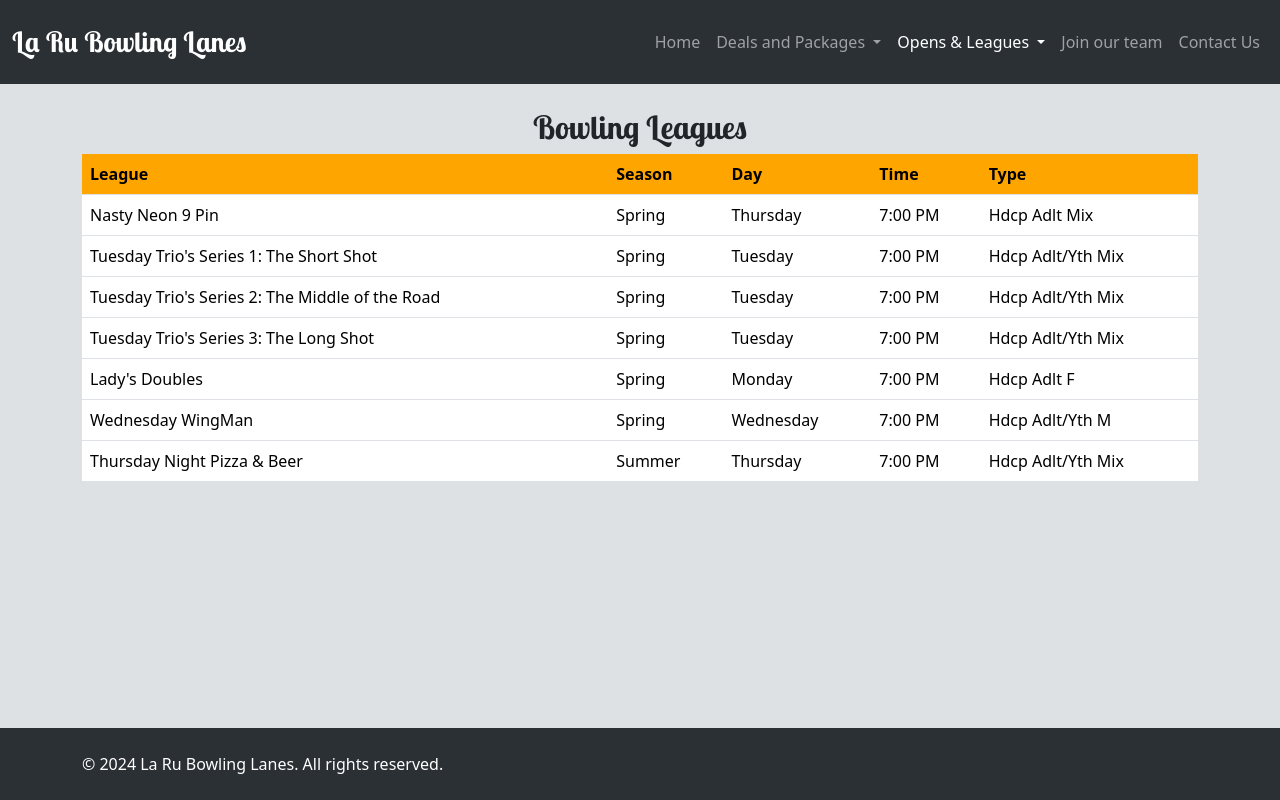
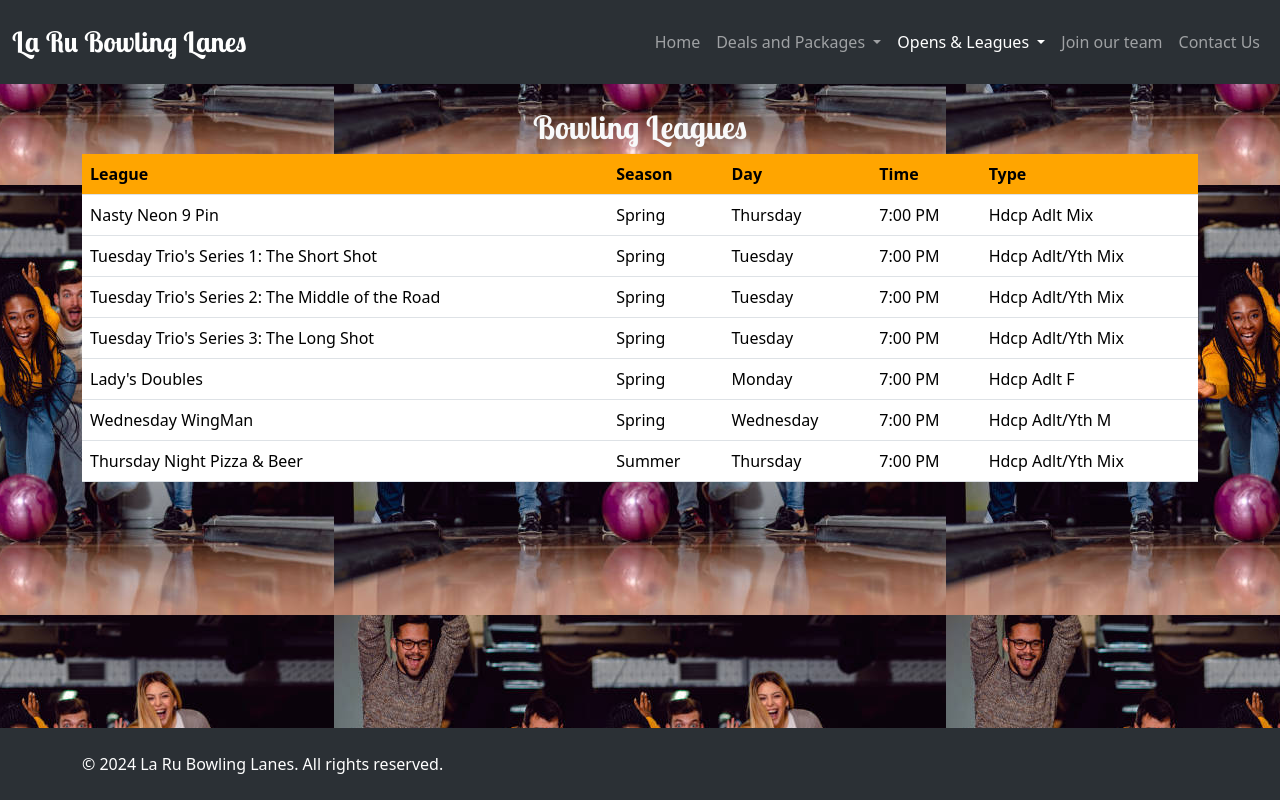
Before and after one commit to arondayo/groupProjectFinal, a plain HTML site: page 2024_spring_summer_leagues.html in a window 1280 px wide. Drawn offline with nearby package versions, Linux system fonts and the light colour scheme.

Commit message:
added background image

```diff
--- a/2024_spring_summer_leagues.html
+++ b/2024_spring_summer_leagues.html
@@ -21,7 +21,7 @@
       }
     </style>
   </head>
-  <body>
+  <body style="background-image: url('Images/friends-bowling.jpg'); background-size: fill; background-position: center;">
     <nav class="navbar navbar-expand-lg bg-body-tertiary py-3 " data-bs-theme="dark">
         <div class="container-fluid">
           <a class="navbar-brand lobster-two-bold-title fs-3" href="index.html">La Ru Bowling Lanes</a>
@@ -68,7 +68,7 @@
       <main>
 
           <div class="container mt-4">
-            <h2 class="lobster-two-bold text-center">Bowling Leagues</h2>
+            <h2 class="lobster-two-bold text-center text-light">Bowling Leagues</h2>
             <table id="leaguesTable" class="table">
               <thead>
                 <tr>
```
